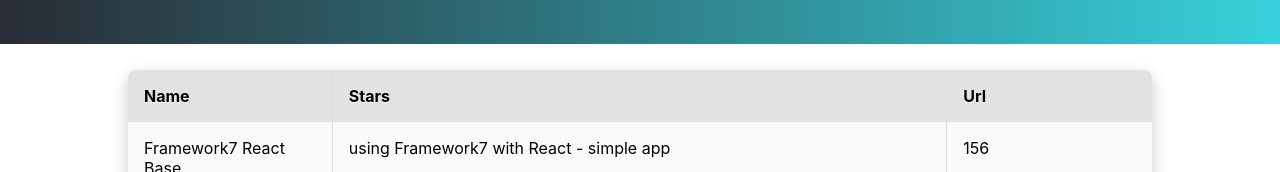
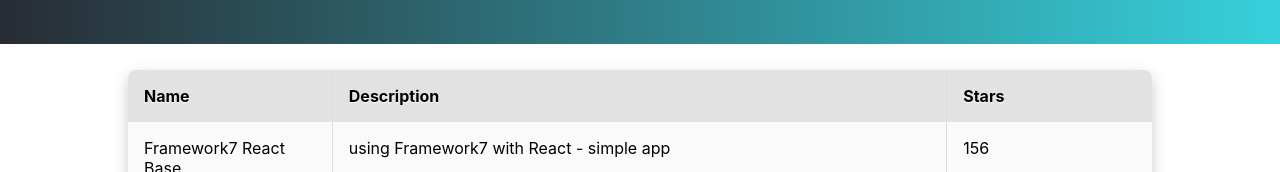
Before and after one commit to cnnrrss/roulettejs, a React (Create React App) app: page / in a window 1280 px wide. Shown: the part 285-457 px from the top of the page. Built offline with nearby package versions, Linux system fonts and the light colour scheme.

Commit message:
fix: repo table, add keys to each header cell
fix: reorder header values

```diff
--- a/src/components/RepoTableHeader.tsx
+++ b/src/components/RepoTableHeader.tsx
@@ -7,7 +7,7 @@
 
 const defaultProps = {
     className: 'grid-table-row',
-    headerValues: ['Name', 'Stars', 'Url'],
+    headerValues: ['Name', 'Description', 'Stars'],
 };
 
 export class RepoTableHeader extends Component<RepoTableHeaderProps> {
@@ -22,8 +22,8 @@
 
         return (
             <div className={className}>
-                {headerValues.map(header => (
-                    <div className="grid-table-cell"> {header} </div>
+                {headerValues.map((header, i) => (
+                    <div key={i} className="grid-table-cell"> {header} </div>
                 ))}
             </div>
         )
```
